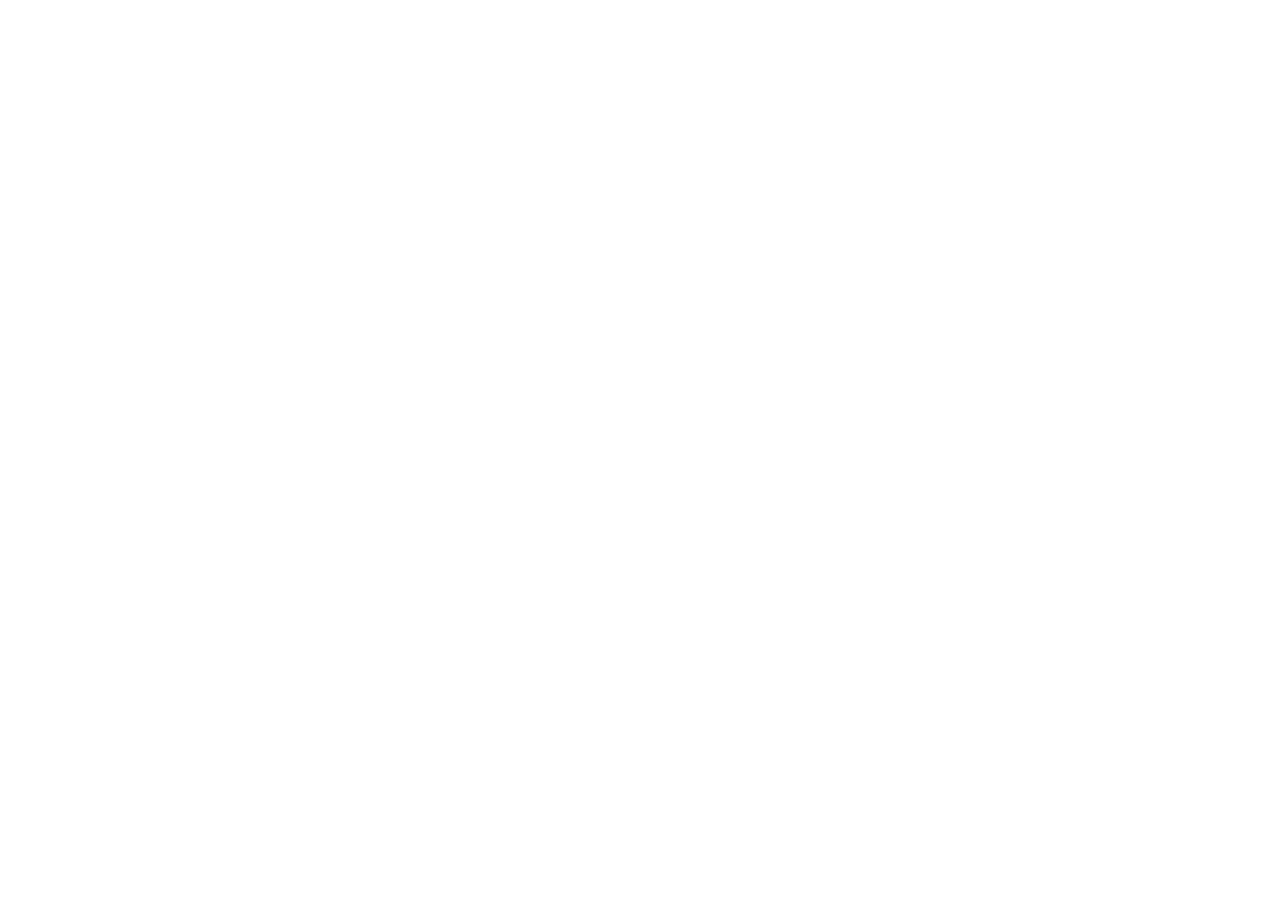
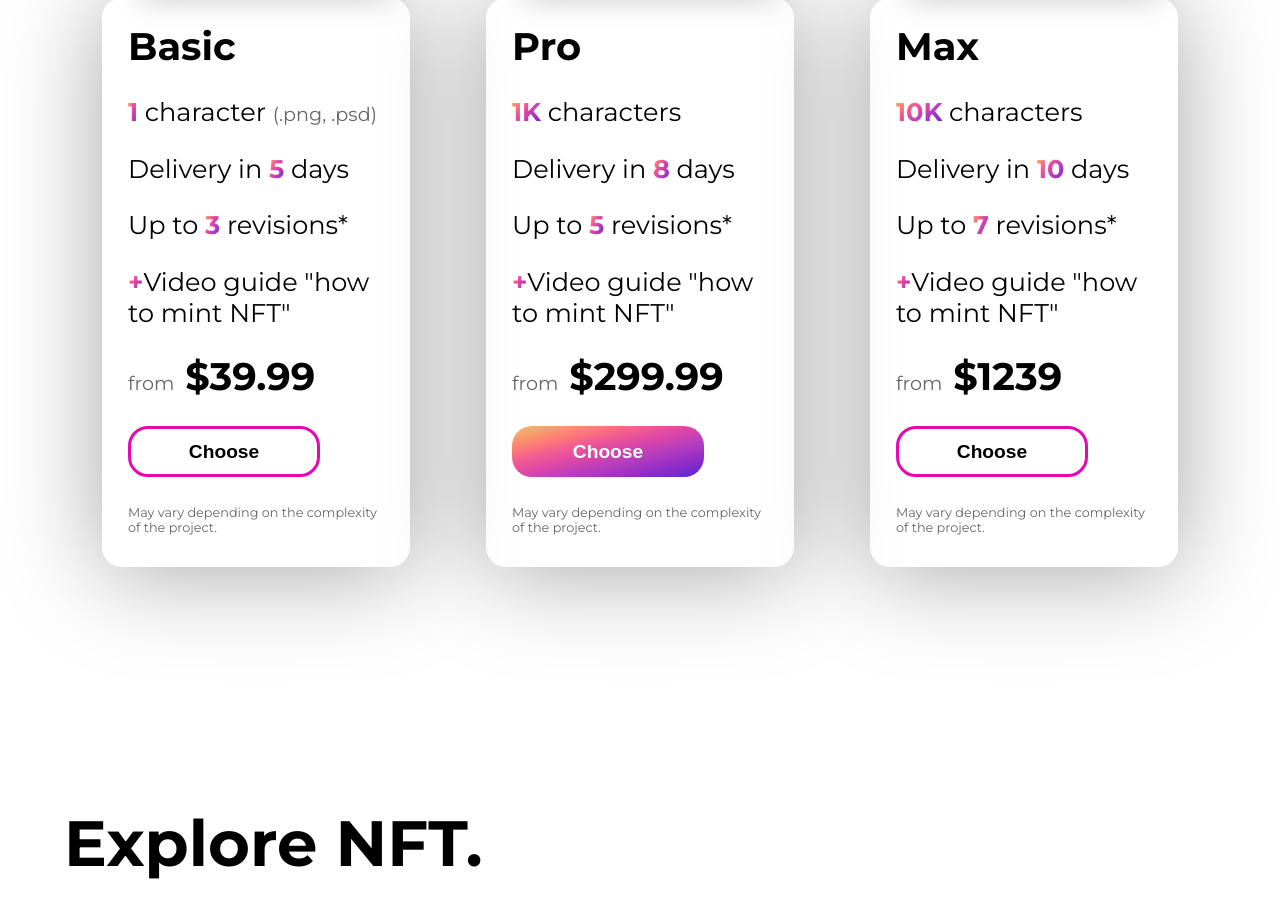
Before and after one commit to Gerkep/NFT-Creation-Website, a React (Create React App) app: page / in a window 1280 px wide. Shown: the part 957-1874 px from the top of the page. Before the commit the page ends 800 px from the top, so only its background shows below. Built offline with nearby package versions, Linux system fonts and the light colour scheme.

Commit message:
pricing done

```diff
--- a/src/components/App.js
+++ b/src/components/App.js
@@ -1,12 +1,13 @@
 import React from "react";
 import '../style/App.css';
+import OfferCard from "./OfferCard";
 
 const App = () =>{
     return(
         <div className="main-page">
 
             <div className="navbar">
-                <p className="logo">NFTArt</p>
+                <p className="logo">Nart</p>
                 <div className="links">
                     <a className="nav-link" href="#">About NFT's</a>
                     <a className="nav-link" href="#">Getting started</a>
@@ -20,8 +21,8 @@
                 <div className="welcome-text">
                     <div className="slogan">
                         <h1>Bring Your idea<br className="slogan-br"/> to <span className="colorful-text">NFT art.</span></h1>
-                        <h3 className="desktop-description">We gathered best designers to create beautiful art designed to become NFT.</h3>
-                        <button className="btn desktop-main-btn"></button>
+                        <h3 className="desktop-description">We gathered best designers to create<br/> beautiful art designed to become NFT.</h3>
+                        <button className="btn desktop-main-btn">Get started!</button>
                     </div>
                 </div>
                 <div className="main-img">
@@ -30,6 +31,15 @@
             </div>
             <button className="btn mobile-main-btn">Get started!</button>
 
+            <div className="section offer-section">
+                <h2 className="section-header">Choose project.</h2>
+                <OfferCard name="Basic" characters={1} charactersFormat="(.png,  .psd)" delivery={5} revisions={3} price={39.99}/>
+                <OfferCard name="Pro" characters="1K" delivery={8} revisions={5} price={299.99} pro={true}/>
+                <OfferCard name="Max" characters="10K" delivery={10} revisions={7} price={1239}/>
+            </div>
+            <div className="section about-section">
+                <h2 className="section-header">Explore NFT.</h2>
+            </div>
         </div>
     )
 }
--- /dev/null
+++ b/src/components/OfferCard.js
@@ -0,0 +1,28 @@
+import React from "react";
+import '../style/OfferCard.css';
+
+const OfferCard = ({name, characters, charactersFormat, delivery, revisions, price, pro}) => {
+
+    const isPro = () =>{
+        if(pro){
+            return "pro"
+        }
+    }
+    return(
+        <div>
+            <div className="offer-card">
+                <h2 className="name">{name}</h2>
+                <div className="detail number"><b className="colorful-text">{characters}</b> {characters === 1 ? "character" : "characters"} <span className="format">{charactersFormat}</span></div>
+
+                <div className="detail delivery">Delivery in <b className="colorful-text">{delivery}</b> days</div>
+                <div className="detail revisions">Up to <b className="colorful-text">{revisions}</b> revisions*</div>
+                <div className="detail revisions"><b className="colorful-text">+</b>Video guide "how to mint NFT"</div>
+                <div className="detail price"><span className="from">from</span> ${price}</div>
+                <button className={`button ${isPro()}`}>Choose</button>
+                <p className="note">May vary depending on the complexity of the project.</p>
+            </div>
+        </div>
+    )
+}
+
+export default OfferCard;
--- a/src/style/App.css
+++ b/src/style/App.css
@@ -19,12 +19,13 @@
     padding-top: 5vw;
 }
 .nav-btn{display: none;}
+.desktop-main-btn{display: none;}
 .links{
     display: none;
 }
 .desktop-description{display: none;}
 .logo{font-size: 5vw;}
-.slogan{margin-top: 12vw; text-align: center; font-size: 5vw;}
+.slogan{margin-top: 12vw; font-size: 5vw;}
 .colorful-text{
     background-image: linear-gradient(to right bottom, #e8c076, #f4a76b, #fb8c6e, #fb727c, #f05b93, #e34ca0, #d042ae, #b63fbe, #a535c3, #8f2dc9, #7429cf, #4d28d6);
     -webkit-background-clip: text;
@@ -48,6 +49,15 @@
     margin: auto;
     margin-top: 5vw;
 }
+.section-header{font-size: 10vw; margin-bottom: 5vw;}
+.section{
+    padding-top: 25vw;
+    display: flex;
+    justify-content: center;
+    align-items: center;
+    flex-wrap: wrap;
+}
+
 .mobile-main-btn{text-align: center; font-size: 4vw; margin-top: 5vw;}
 
 @media screen and (min-width: 1200px) {
@@ -91,8 +101,14 @@
     .slogan-br{display: none;}
     .desktop-description{
         display: block;
-        font-size: 2vw;
+        font-size: 1.8vw;
         color: rgb(0, 0, 0);
         margin-top: 1vw;
+        font-weight: 400;
+    }
+    .desktop-main-btn{display: block; margin-top: 5vw; font-size: 1.8vw; font-weight: 500;  padding: 1.5vw 3vw 1.5vw 3vw; border-radius: 12px;}
+    .section-header{font-size: 5vw; margin: 5vw 0 5vw 5vw; width: 100%;}
+    .section{
+        padding-top: 3.5vw;
     }
 }
--- /dev/null
+++ b/src/style/OfferCard.css
@@ -0,0 +1,79 @@
+.offer-card{
+    width: 65vw;
+    height: auto;
+    padding: 7vw;
+    box-shadow: 0px 5px 48px rgba(0, 0, 0, 0.301);
+    border-bottom: 6px solid transparent;
+    margin: 10vw 0 10vw 0;
+    z-index: 100;
+    border-radius: 12px;
+  }
+  .offer-card::before {
+    display: block;
+    content: '';
+  background-image: linear-gradient(to right bottom, #e8c076, #f4a76b, #fb8c6e, #fb727c, #f05b93, #e34ca0, #d042ae, #b63fbe, #a535c3, #8f2dc9, #7429cf, #4d28d6);
+    height: 2.5vw;
+    margin-top: -9.4vw;
+    margin-left: 0px;
+    margin-bottom: 10vw;
+    border-top-left-radius: 20px;
+    border-top-right-radius: 20px;
+    box-shadow: 10px 0 30px rgba(0, 0, 0, 0.288);
+}
+.button{
+  width: 30vw;
+  height: 10vw;
+  margin-top: 5vw;
+  border-radius: 10px;
+  font-size: 3vw;
+  font-weight: 700;
+  background-color: transparent;
+  border: 2px solid #e40ab1;
+}
+.pro{
+  color: white;
+  background-image: linear-gradient(to right bottom, #e8c076, #f4a76b, #fb8c6e, #fb727c, #f05b93, #e34ca0, #d042ae, #b63fbe, #a535c3, #8f2dc9, #7429cf, #4d28d6);
+  border: none !important;
+}
+.colorful-text{
+  background-image: linear-gradient(to right bottom, #e8c076, #f4a76b, #fb8c6e, #fb727c, #f05b93, #e34ca0, #d042ae, #b63fbe, #a535c3, #8f2dc9, #7429cf, #4d28d6);
+  -webkit-background-clip: text;
+  -webkit-text-fill-color: transparent;
+}
+  .from{font-size: 3vw; color: #0000009a; font-weight: 400;}
+  .format{font-size: 3vw;}
+  .detail{padding-top: 4vw; font-size: 5.5vw; font-weight: 400;}
+  .name {font-size: 7vw; padding: 0; font-weight: 700;}
+  .price {font-size: 7vw; font-weight: 700;}
+  .note{font-size: 3vw; margin-top: 5vw; font-weight: 400; color: #0000009a;}
+
+  @media screen and (min-width: 1200px){
+    .offer-card{
+      width: 20vw;
+      height: auto;
+      padding: 2vw;
+      box-shadow: 0px 5px 100px rgba(0, 0, 0, 0.356);
+      border-bottom: 6px solid transparent;
+      margin: 3vw 3vw 10vw 3vw;
+      border-radius: 20px;
+    }
+    .offer-card::before {
+      height: 1.2vw;
+      margin-top: -3.2vw;
+      margin-bottom: 2vw;
+  }
+    .detail{padding-top: 2vw; font-size: 2vw; font-weight: 400;}
+    .name {font-size: 3vw; padding: 0; font-weight: 700;}
+    .price {font-size: 3vw; font-weight: 700;}
+    .from{font-size: 1.5vw; color: #0000009a; font-weight: 400;}
+    .format{font-size: 1.5vw; color: #0000009a;}
+    .button{
+      width: 15vw;
+      height: 4vw;
+      margin-top: 2vw;
+      border-radius: 20px;
+      font-size: 1.5vw;
+      border: 3px solid #e40ab1;
+    }
+    .note{font-size: 1vw; margin-top: 2.2vw; font-weight: 400; color: #0000009a;}
+  }
```
